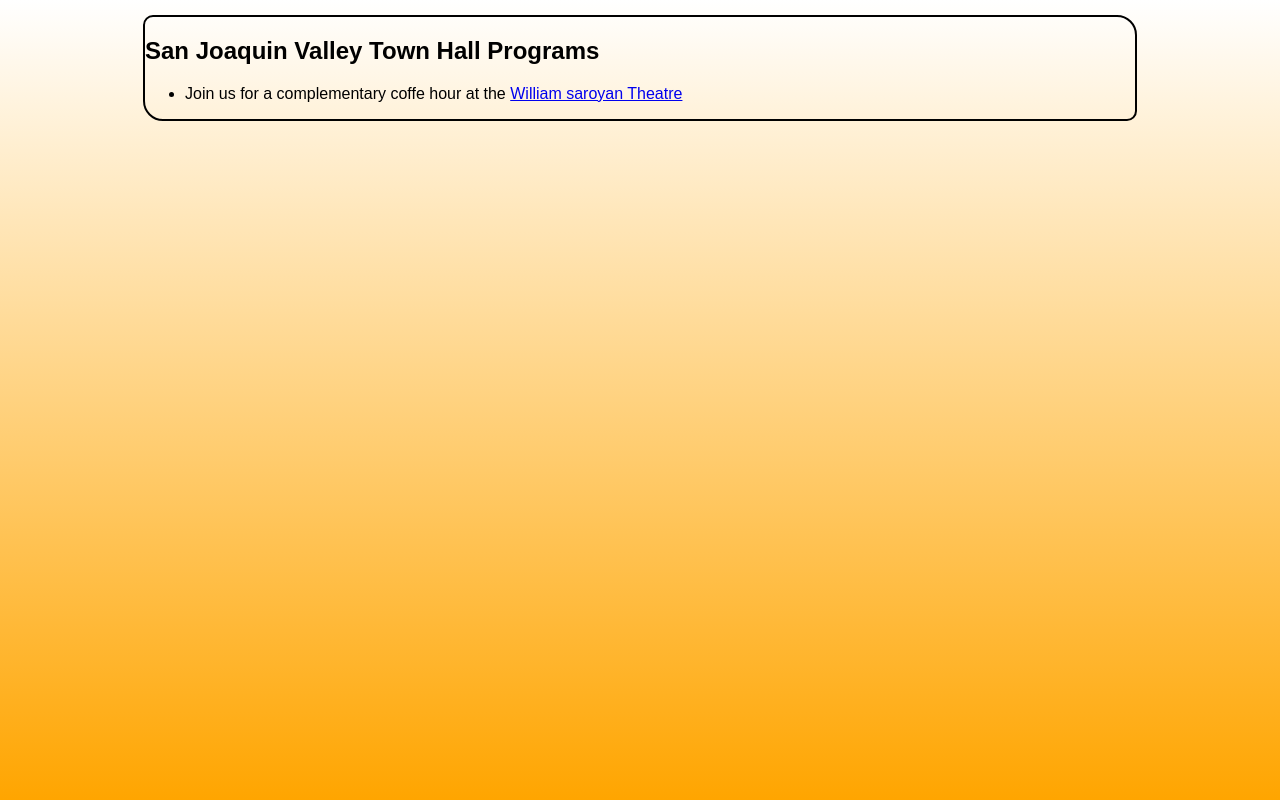
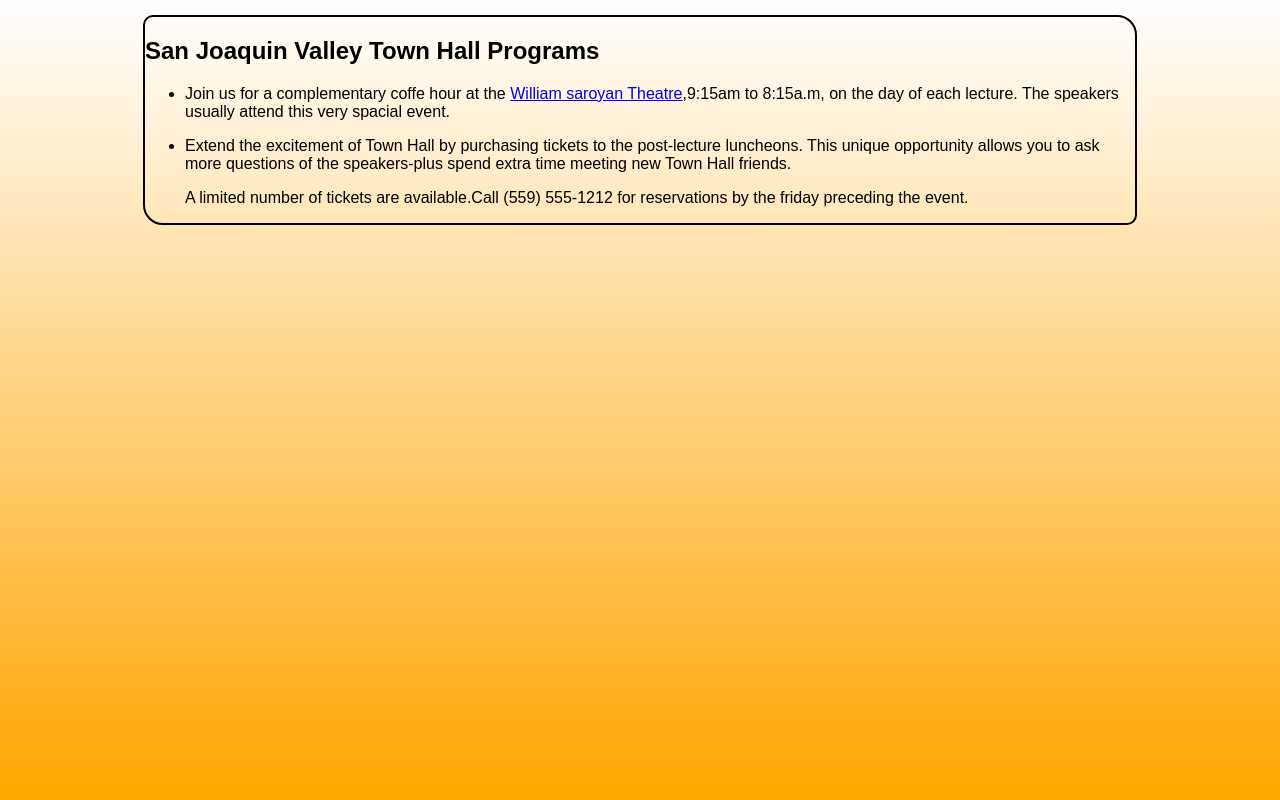
Before and after one commit to elgichuru/lists, a plain HTML site: page index.html in a window 1280 px wide. Drawn offline with Linux system fonts and the light colour scheme.

Commit message:
continue

```diff
--- a/index.html
+++ b/index.html
@@ -13,8 +13,12 @@
         <ul>
             <li>
                 <p>Join us for a complementary coffe hour at the
-                    <a href="saroyan.html">William saroyan Theatre</a>
+                    <a href="saroyan.html">William saroyan Theatre</a>,9:15am to 8:15a.m, on the day of each lecture. The speakers usually attend this very spacial event.</p>
                 </p>
+            </li>
+            <li>
+                <p>Extend the excitement of Town Hall by purchasing tickets to the post-lecture luncheons. This unique opportunity allows you to ask more questions of the speakers-plus spend extra time meeting new Town Hall friends.</p>
+                <p>A limited number of tickets are available.Call (559) 555-1212 for reservations by the friday preceding the event.</p>
             </li>
         </ul>
        </aside>
```
